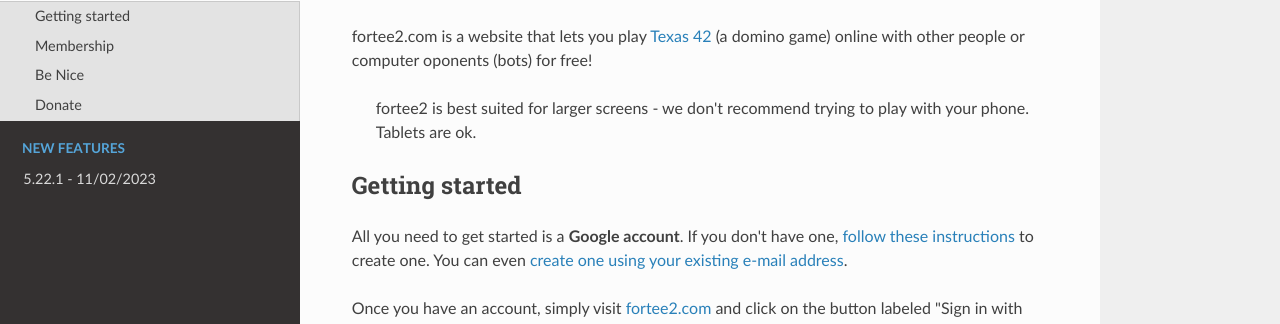
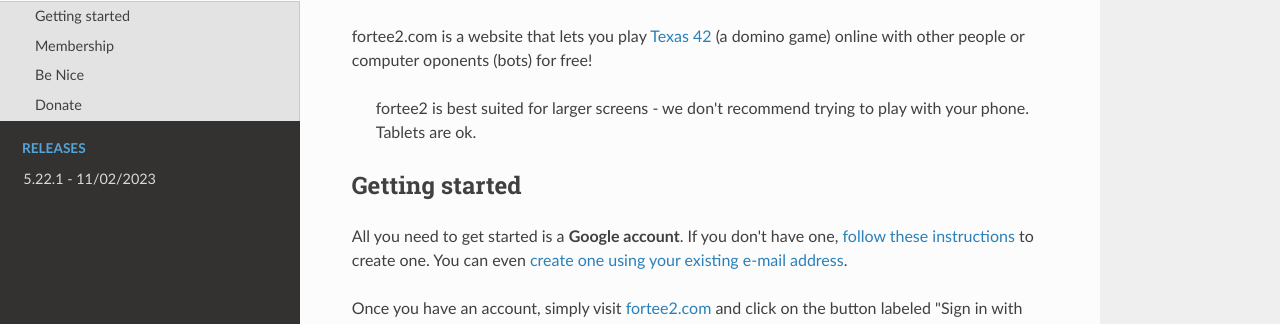
Before and after one commit to ppissanetzky/fortee2-docs, an MkDocs documentation site: the page built from docs/index.md, in a window 1280 px wide. Shown: the part 135-459 px from the top of the page. Built offline with MkDocs 1.6.1, drawn with Linux system fonts in a browser that asks for light colours; nearby versions of some CDN libraries.

Commit message:
Added 'latest' file

```diff
--- a/mkdocs.yml
+++ b/mkdocs.yml
@@ -5,5 +5,5 @@
   highlightjs: true
 nav:
   - Home: index.md
-  - New Features:
+  - Releases:
     - 'changelog/5.22.1/index.md'
```
Also changed, not shown: 1 other file.
